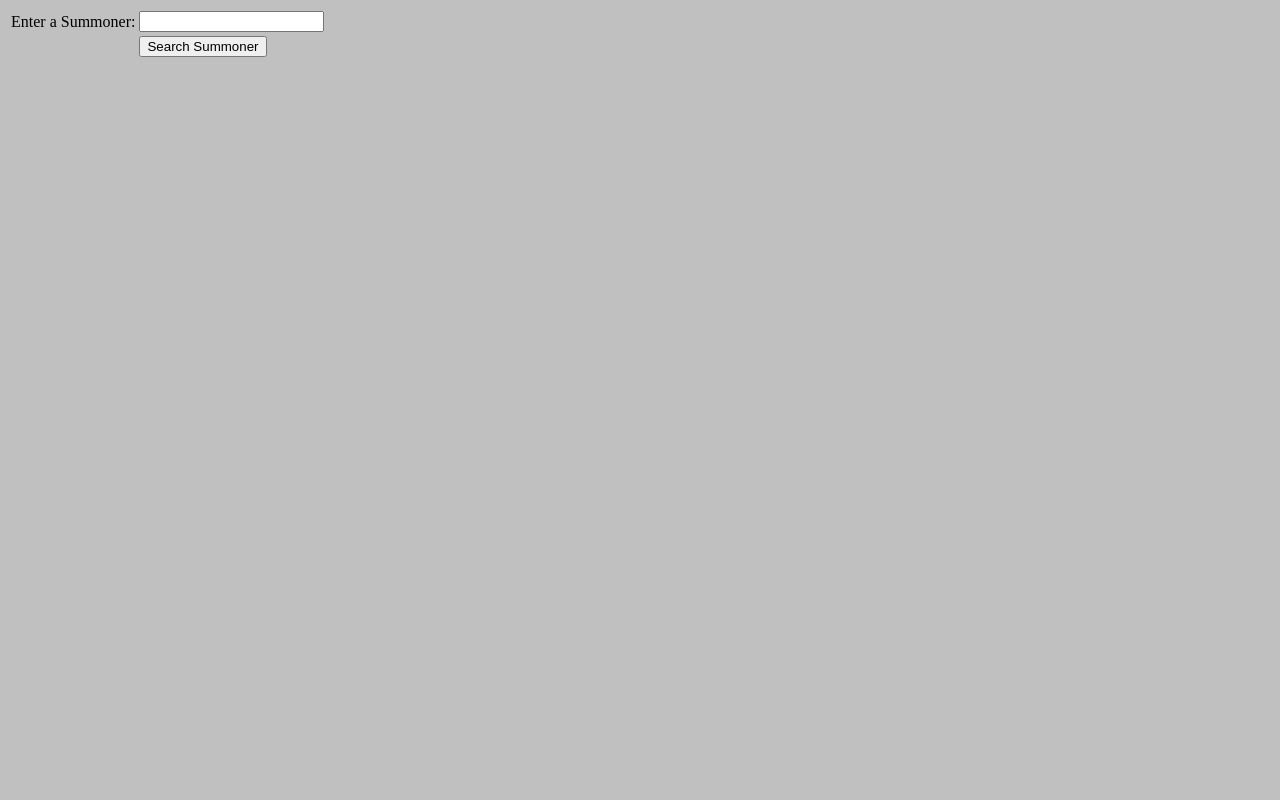
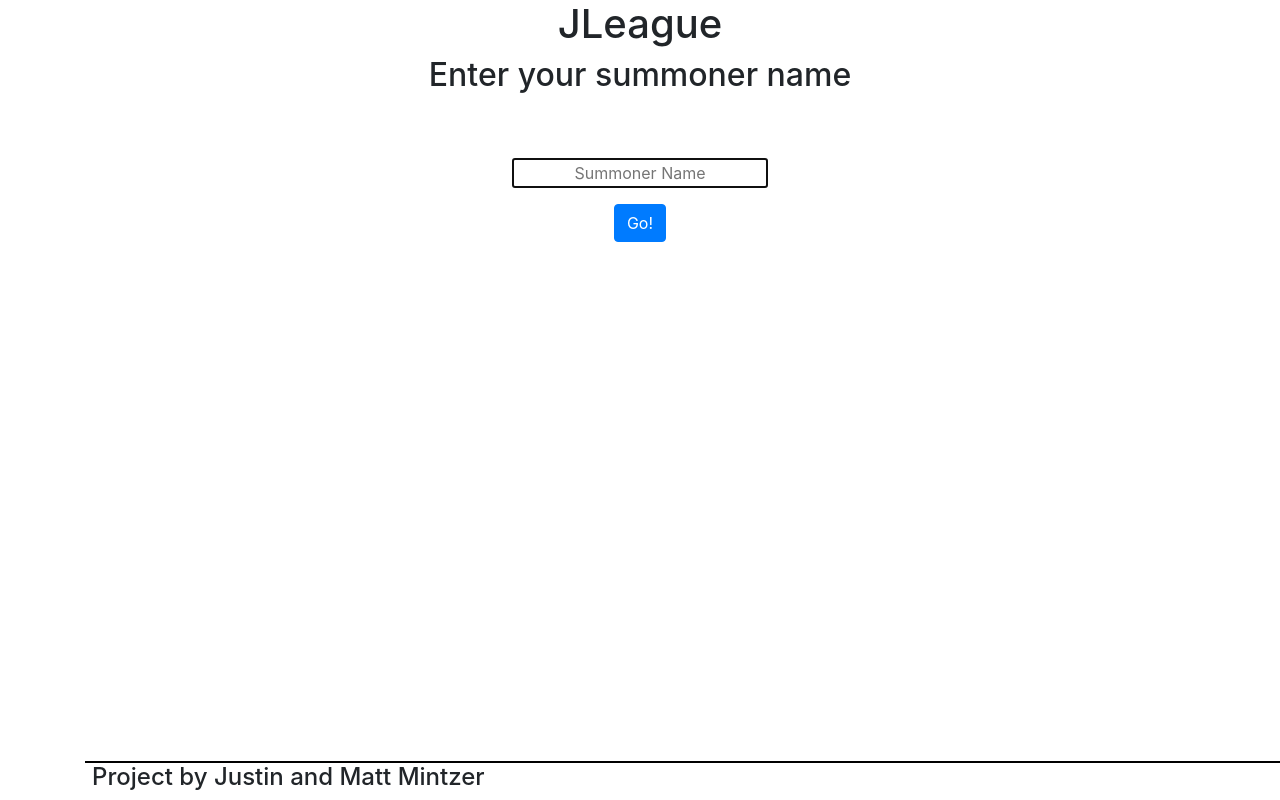
Before and after one commit to MMintzer/JavaScript-Learning, a plain HTML site: page jleague/views/index.html in a window 1280 px wide. Drawn offline with nearby package versions, Linux system fonts and the light colour scheme.

Commit message:
Prettify index and add bootstrap and css.

```diff
--- a/jleague/views/index.html
+++ b/jleague/views/index.html
@@ -1,4 +1,4 @@
-<html>
+<!-- <html>
 
 <head>
   <title>JLeague</title>
@@ -21,4 +21,58 @@
     </tr>
   </table>
 </body>
+</html> -->
+
+<!DOCTYPE html>
+<html lang="en">
+  <head>
+    <title>JLeague</title>
+
+    <script>
+    function test() {
+      window.location.href = "/getSummonerByName/test";
+    }
+    </script>
+
+    <!-- Bootstrap and CSS here-->
+    <link rel="stylesheet" type="text/css" href="style.css">
+    <link rel="stylesheet" href="https://stackpath.bootstrapcdn.com/bootstrap/4.1.1/css/bootstrap.min.css" integrity="sha384-WskhaSGFgHYWDcbwN70/dfYBj47jz9qbsMId/iRN3ewGhXQFZCSftd1LZCfmhktB" crossorigin="anonymous">
+
+  </head>
+  <body class='container'>
+
+      <div id='app' class='center'>
+
+        <div id='headers'>
+          <!-- Title and subtitles! -->
+          <h1>JLeague</h1>
+          <h2>Enter your summoner name</h2>
+        </div>
+
+        <div id='main'>
+
+          <div id='input-parent'>
+            <!-- summoner name input, and submit button -->
+            <div class="form-group">
+              <input id='player-input' placeholder="Summoner Name" maxlength='16' autofocus=autofocus></input>
+            </div>
+            <button type="button" class="btn btn-primary" id='submit'>Go!</button>
+          </div>
+
+        </div>
+      </div>
+
+
+
+    <div id='footer' class='center'>
+        <div class='row'>
+
+          <div class='col-sm-4'>
+            <h4>Project by Justin and Matt Mintzer</h4>
+          </div>
+
+        </div>
+    </div>
+
+  </body>
 </html>
--- /dev/null
+++ b/jleague/views/style.css
@@ -0,0 +1,20 @@
+.center {
+  text-align: center;
+}
+
+#footer {
+  width: 100%;
+  border-top: solid 2px black;
+  position: fixed;
+  bottom: 0;
+}
+
+#player-input {
+  text-align: center;
+}
+
+#input-parent {
+  margin: 5% auto 50px;
+  display: inline-block;;
+  text-align: center;
+}
```
